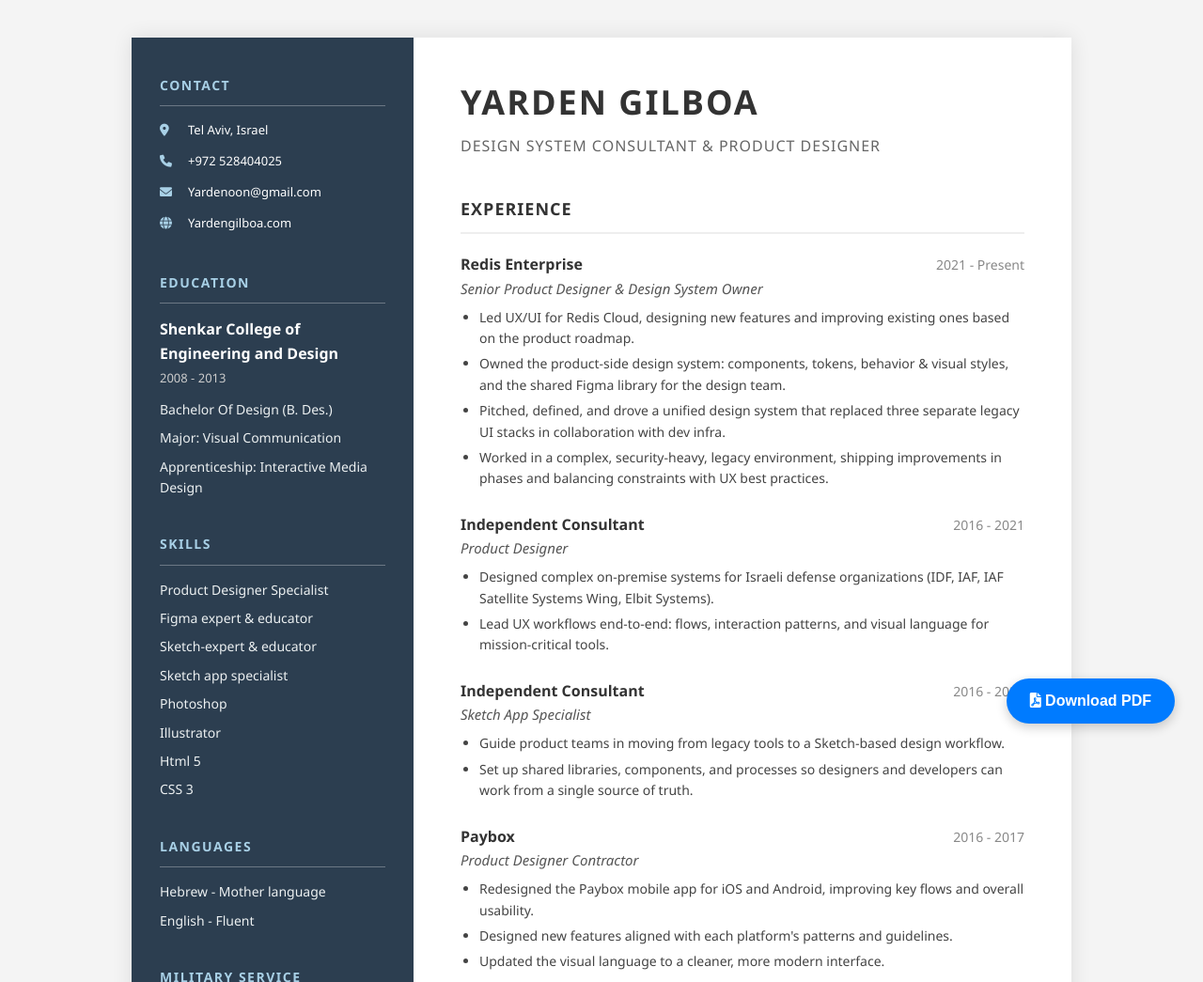
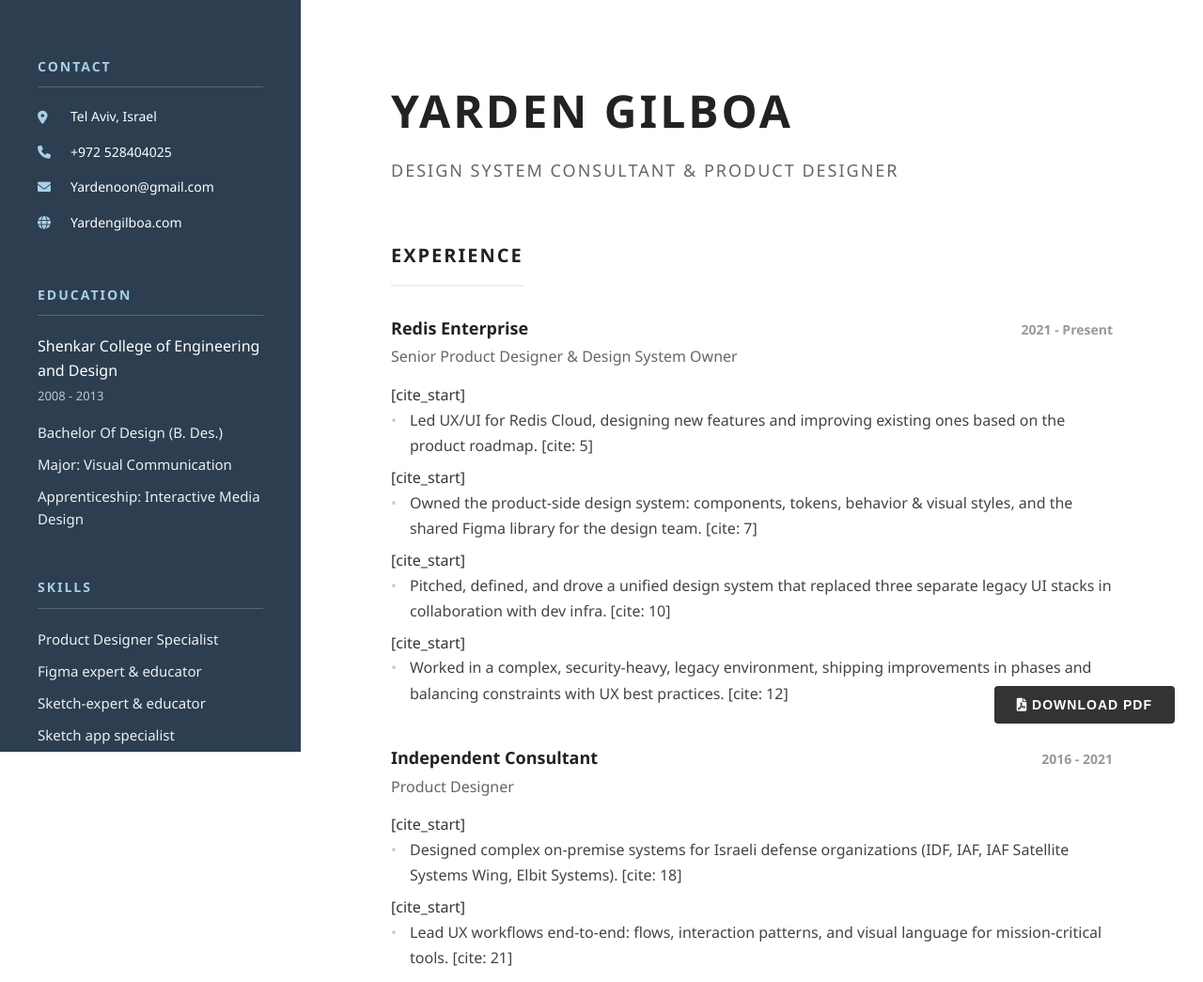
Before and after one commit to YardenG/resume, a plain HTML site: page index.html in a window 1280 px wide. Shown: the top 1045 px of the page at 94% size. Drawn offline with Linux system fonts and the light colour scheme.

Commit message:
Update index.html

```diff
--- a/index.html
+++ b/index.html
@@ -7,12 +7,11 @@
     <link href="https://cdnjs.cloudflare.com/ajax/libs/font-awesome/6.0.0/css/all.min.css" rel="stylesheet">
     <style>
         :root {
-            --primary-color: #333;
-            --secondary-color: #666;
-            --accent-color: #000;
-            --bg-color: #f4f4f4;
-            --sidebar-bg: #2c3e50; /* Dark sidebar for contrast */
+            --sidebar-bg: #2c3e50;
             --sidebar-text: #ffffff;
+            --text-main: #333;
+            --text-secondary: #666;
+            --accent-blue: #a8d0e6;
         }
 
         * {
@@ -23,12 +22,16 @@
 
         body {
             font-family: 'Segoe UI', Roboto, Helvetica, Arial, sans-serif;
-            background-color: var(--bg-color);
-            color: var(--primary-color);
+            background-color: #ffffff;
+            color: var(--text-main);
             line-height: 1.6;
-            display: flex;
-            justify-content: center;
-            padding: 40px 20px;
+        }
+
+        /* Main Layout Grid - Full Screen */
+        .container {
+            display: grid;
+            grid-template-columns: 320px 1fr; /* Sidebar fixed width, content takes the rest */
+            min-height: 100vh;
         }
 
         /* PDF Download Button */
@@ -36,66 +39,48 @@
             position: fixed;
             bottom: 30px;
             right: 30px;
-            background-color: #007bff;
+            background-color: #333;
             color: white;
-            padding: 15px 25px;
+            padding: 12px 24px;
             border: none;
-            border-radius: 50px;
-            box-shadow: 0 4px 12px rgba(0,0,0,0.2);
+            border-radius: 4px;
             cursor: pointer;
-            font-weight: bold;
-            font-size: 16px;
-            transition: transform 0.2s ease;
+            font-weight: 600;
+            font-size: 14px;
+            transition: all 0.2s ease;
             z-index: 1000;
+            text-transform: uppercase;
+            letter-spacing: 1px;
         }
 
         .download-btn:hover {
+            background-color: #000;
             transform: translateY(-2px);
-            background-color: #0056b3;
         }
 
-        /* Resume Container */
-        .resume {
-            background: white;
-            width: 100%;
-            max-width: 1000px;
-            display: grid;
-            grid-template-columns: 300px 1fr;
-            box-shadow: 0 0 20px rgba(0,0,0,0.1);
-            min-height: 1100px; /* Approx A4 height ratio */
-        }
-
-        /* Sidebar */
+        /* Sidebar Styling */
         .sidebar {
             background-color: var(--sidebar-bg);
             color: var(--sidebar-text);
-            padding: 40px 30px;
+            padding: 60px 40px;
             display: flex;
             flex-direction: column;
-            gap: 30px;
-        }
-
-        .profile-img {
-            width: 100px;
-            height: 100px;
-            background-color: #ddd;
-            border-radius: 50%;
-            margin-bottom: 10px;
-            display: flex;
-            align-items: center;
-            justify-content: center;
-            font-size: 40px;
-            color: #555;
+            gap: 40px;
+            position: sticky;
+            top: 0;
+            height: 100vh;
+            overflow-y: auto; /* scroll sidebar independently if needed */
         }
 
         .sidebar-section h3 {
             font-size: 14px;
             text-transform: uppercase;
-            letter-spacing: 1.5px;
-            border-bottom: 1px solid rgba(255,255,255,0.3);
+            letter-spacing: 2px;
+            border-bottom: 1px solid rgba(255,255,255,0.2);
             padding-bottom: 10px;
-            margin-bottom: 15px;
-            color: #a8d0e6;
+            margin-bottom: 20px;
+            color: var(--accent-blue);
+            font-weight: 600;
         }
 
         .sidebar-section ul {
@@ -103,139 +88,155 @@
         }
 
         .sidebar-section li {
-            margin-bottom: 8px;
-            font-size: 14px;
+            margin-bottom: 10px;
+            font-size: 15px;
             color: #ecf0f1;
+            font-weight: 300;
         }
 
         .contact-info div {
             display: flex;
             align-items: center;
-            gap: 10px;
-            margin-bottom: 12px;
-            font-size: 13px;
+            gap: 15px;
+            margin-bottom: 15px;
+            font-size: 14px;
+            font-weight: 300;
         }
 
         .contact-info i {
             width: 20px;
-            color: #a8d0e6;
+            color: var(--accent-blue);
         }
 
-        /* Main Content */
+        /* Main Content Styling */
         .main-content {
-            padding: 40px 50px;
+            padding: 80px 10%; /* More breathing room */
+            max-width: 1200px; /* Prevent text lines from getting too long on wide screens */
         }
 
         .header {
-            margin-bottom: 40px;
+            margin-bottom: 60px;
         }
 
         .header h1 {
-            font-size: 36px;
+            font-size: 48px; /* Larger title */
             text-transform: uppercase;
-            letter-spacing: 2px;
-            margin-bottom: 5px;
+            letter-spacing: 3px;
+            margin-bottom: 10px;
+            color: #222;
         }
 
         .header h2 {
-            font-size: 16px;
-            color: var(--secondary-color);
-            font-weight: 500;
+            font-size: 18px;
+            color: var(--text-secondary);
+            font-weight: 400;
             text-transform: uppercase;
-            letter-spacing: 1px;
+            letter-spacing: 2px;
         }
 
         .section {
-            margin-bottom: 35px;
+            margin-bottom: 50px;
         }
 
         .section-title {
-            font-size: 18px;
+            font-size: 20px;
             text-transform: uppercase;
-            letter-spacing: 1px;
+            letter-spacing: 2px;
             font-weight: 700;
+            margin-bottom: 30px;
+            color: #222;
             border-bottom: 2px solid #eee;
-            padding-bottom: 10px;
-            margin-bottom: 20px;
+            padding-bottom: 15px;
+            display: inline-block;
         }
 
         .job {
-            margin-bottom: 25px;
+            margin-bottom: 40px;
         }
 
         .job-header {
             display: flex;
             justify-content: space-between;
             align-items: baseline;
-            margin-bottom: 8px;
+            margin-bottom: 10px;
         }
 
         .job-company {
             font-weight: 800;
-            font-size: 16px;
+            font-size: 18px;
+            color: #222;
         }
 
         .job-role {
-            font-style: italic;
-            color: #555;
-            font-size: 15px;
+            font-weight: 500;
+            color: var(--text-secondary);
+            font-size: 16px;
+            margin-top: 4px;
         }
 
         .job-date {
             font-size: 14px;
-            color: #888;
-            font-weight: 500;
+            color: #999;
+            font-weight: 600;
+            white-space: nowrap; /* Prevent date breaking */
         }
 
         .job ul {
-            list-style-type: disc;
-            margin-left: 20px;
+            list-style-type: none; /* Cleaner look without bullets */
+            margin-top: 15px;
         }
 
         .job li {
-            margin-bottom: 5px;
-            font-size: 14px;
+            position: relative;
+            padding-left: 20px;
+            margin-bottom: 8px;
+            font-size: 16px;
             color: #444;
+            line-height: 1.7;
+        }
+
+        .job li::before {
+            content: "•";
+            position: absolute;
+            left: 0;
+            color: #ccc;
+        }
+
+        /* Responsive */
+        @media (max-width: 900px) {
+            .container {
+                grid-template-columns: 1fr;
+            }
+            .sidebar {
+                height: auto;
+                position: relative;
+                padding: 40px 30px;
+            }
+            .main-content {
+                padding: 40px 30px;
+            }
+            .header h1 {
+                font-size: 36px;
+            }
         }
 
         /* Print Styles */
         @media print {
-            body {
-                background: white;
+            .download-btn { display: none; }
+            .container { display: block; }
+            .sidebar {
+                position: static;
+                height: auto;
+                background: #fff !important;
+                color: #000 !important;
                 padding: 0;
+                margin-bottom: 30px;
+                border-bottom: 1px solid #ccc;
             }
-            .download-btn {
-                display: none;
-            }
-            .resume {
-                box-shadow: none;
-                width: 100%;
-                max-width: 100%;
-                grid-template-columns: 28% 72%; /* Adjust for print ratio */
-            }
-            .sidebar {
-                background-color: #2c3e50 !important;
-                color: white !important;
-                -webkit-print-color-adjust: exact;
-            }
-            .sidebar-section h3 {
-                color: #a8d0e6 !important;
-            }
-            .contact-info i {
-                color: #a8d0e6 !important;
-            }
-        }
-
-        @media (max-width: 768px) {
-            .resume {
-                grid-template-columns: 1fr;
-            }
-            .sidebar {
-                padding: 30px;
-            }
-            .main-content {
-                padding: 30px;
-            }
+            .sidebar-section h3 { color: #000 !important; border-bottom: 1px solid #000; }
+            .contact-info i, .sidebar-section li { color: #000 !important; }
+            .main-content { padding: 0; max-width: 100%; }
+            body { font-size: 12pt; }
         }
     </style>
 </head>
@@ -245,7 +246,7 @@
         <i class="fas fa-file-pdf"></i> Download PDF
     </button>
 
-    <div class="resume">
+    <div class="container">
         <aside class="sidebar">
 
             <div class="sidebar-section">
@@ -260,9 +261,9 @@
 
             <div class="sidebar-section">
                 <h3>Education</h3>
-                <div style="margin-bottom: 10px;">
-                    <strong style="color:white;">Shenkar College of Engineering and Design</strong><br>
-                    <span style="font-size: 13px; color: #ccc;">2008 - 2013</span>
+                <div style="margin-bottom: 15px;">
+                    <strong style="color:white; font-weight: 500;">Shenkar College of Engineering and Design</strong><br>
+                    <span style="font-size: 13px; opacity: 0.7;">2008 - 2013</span>
                 </div>
                 <ul>
                     <li>Bachelor Of Design (B. Des.)</li>
@@ -295,9 +296,9 @@
 
             <div class="sidebar-section">
                 <h3>Military Service</h3>
-                <div style="margin-bottom: 5px;">
-                    <strong style="color:white;">Special Forces Unit</strong><br>
-                    <span style="font-size: 13px; color: #ccc;">2002 - 2005</span>
+                <div style="margin-bottom: 10px;">
+                    <strong style="color:white; font-weight: 500;">Special Forces Unit</strong><br>
+                    <span style="font-size: 13px; opacity: 0.7;">2002 - 2005</span>
                 </div>
                 <ul>
                     <li>Served as a combat soldier.</li>
@@ -323,10 +324,10 @@
                         <div class="job-date">2021 - Present</div>
                     </div>
                     <ul>
-                        <li>Led UX/UI for Redis Cloud, designing new features and improving existing ones based on the product roadmap.</li>
-                        <li>Owned the product-side design system: components, tokens, behavior & visual styles, and the shared Figma library for the design team.</li>
-                        <li>Pitched, defined, and drove a unified design system that replaced three separate legacy UI stacks in collaboration with dev infra.</li>
-                        <li>Worked in a complex, security-heavy, legacy environment, shipping improvements in phases and balancing constraints with UX best practices.</li>
+                        [cite_start]<li>Led UX/UI for Redis Cloud, designing new features and improving existing ones based on the product roadmap. [cite: 5]</li>
+                        [cite_start]<li>Owned the product-side design system: components, tokens, behavior & visual styles, and the shared Figma library for the design team. [cite: 7]</li>
+                        [cite_start]<li>Pitched, defined, and drove a unified design system that replaced three separate legacy UI stacks in collaboration with dev infra. [cite: 10]</li>
+                        [cite_start]<li>Worked in a complex, security-heavy, legacy environment, shipping improvements in phases and balancing constraints with UX best practices. [cite: 12]</li>
                     </ul>
                 </div>
 
@@ -339,8 +340,8 @@
                         <div class="job-date">2016 - 2021</div>
                     </div>
                     <ul>
-                        <li>Designed complex on-premise systems for Israeli defense organizations (IDF, IAF, IAF Satellite Systems Wing, Elbit Systems).</li>
-                        <li>Lead UX workflows end-to-end: flows, interaction patterns, and visual language for mission-critical tools.</li>
+                        [cite_start]<li>Designed complex on-premise systems for Israeli defense organizations (IDF, IAF, IAF Satellite Systems Wing, Elbit Systems). [cite: 18]</li>
+                        [cite_start]<li>Lead UX workflows end-to-end: flows, interaction patterns, and visual language for mission-critical tools. [cite: 21]</li>
                     </ul>
                 </div>
 
@@ -353,8 +354,8 @@
                         <div class="job-date">2016 - 2021</div>
                     </div>
                     <ul>
-                        <li>Guide product teams in moving from legacy tools to a Sketch-based design workflow.</li>
-                        <li>Set up shared libraries, components, and processes so designers and developers can work from a single source of truth.</li>
+                        [cite_start]<li>Guide product teams in moving from legacy tools to a Sketch-based design workflow. [cite: 27]</li>
+                        [cite_start]<li>Set up shared libraries, components, and processes so designers and developers can work from a single source of truth. [cite: 28]</li>
                     </ul>
                 </div>
 
@@ -367,9 +368,9 @@
                         <div class="job-date">2016 - 2017</div>
                     </div>
                     <ul>
-                        <li>Redesigned the Paybox mobile app for iOS and Android, improving key flows and overall usability.</li>
-                        <li>Designed new features aligned with each platform's patterns and guidelines.</li>
-                        <li>Updated the visual language to a cleaner, more modern interface.</li>
+                        [cite_start]<li>Redesigned the Paybox mobile app for iOS and Android, improving key flows and overall usability. [cite: 35]</li>
+                        [cite_start]<li>Designed new features aligned with each platform's patterns and guidelines. [cite: 37]</li>
+                        [cite_start]<li>Updated the visual language to a cleaner, more modern interface. [cite: 38]</li>
                     </ul>
                 </div>
 
@@ -382,8 +383,8 @@
                         <div class="job-date">2014 - 2016</div>
                     </div>
                     <ul>
-                        <li>Redesigned the SkyGiraffe product across mobile, tablet, and web to support new use cases and capabilities.</li>
-                        <li>Evolved the visual language to a unified, product-wide design system.</li>
+                        [cite_start]<li>Redesigned the SkyGiraffe product across mobile, tablet, and web to support new use cases and capabilities. [cite: 48]</li>
+                        [cite_start]<li>Evolved the visual language to a unified, product-wide design system. [cite: 49]</li>
                     </ul>
                 </div>
 
@@ -396,8 +397,8 @@
                         <div class="job-date">2014 - 2016</div>
                     </div>
                     <ul>
-                        <li>Led UX and UI for multiple mobile app projects from concept through delivery.</li>
-                        <li>Produced user flows, high-fidelity wireframes, and visual directions for client approvals.</li>
+                        [cite_start]<li>Led UX and UI for multiple mobile app projects from concept through delivery. [cite: 53]</li>
+                        [cite_start]<li>Produced user flows, high-fidelity wireframes, and visual directions for client approvals. [cite: 54]</li>
                     </ul>
                 </div>
 
@@ -410,9 +411,9 @@
                         <div class="job-date">2013 - 2014</div>
                     </div>
                     <ul>
-                        <li>Designed the STOREE marketing website and main POS product experience.</li>
-                        <li>Created e-commerce website templates as part of the core product offering.</li>
-                        <li>Defined interaction patterns and UI elements to keep the POS and web templates visually aligned.</li>
+                        [cite_start]<li>Designed the STOREE marketing website and main POS product experience. [cite: 58]</li>
+                        [cite_start]<li>Created e-commerce website templates as part of the core product offering. [cite: 59]</li>
+                        [cite_start]<li>Defined interaction patterns and UI elements to keep the POS and web templates visually aligned. [cite: 60]</li>
                     </ul>
                 </div>
 
```
